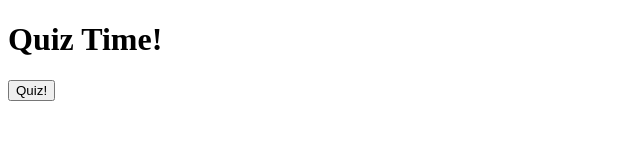
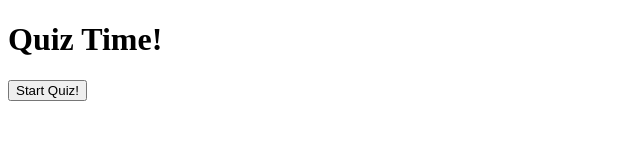
Before and after one commit to aidanrich/quizgame, a plain HTML site: page index.html in a window 1280 px wide. Shown: the full height of the page, 0-640 px from the left. Drawn offline with Linux system fonts and the light colour scheme.

Commit message:
The button is only coded in js now

```diff
--- a/assets/js/script.js
+++ b/assets/js/script.js
@@ -14,14 +14,16 @@
 // THEN I can save my initials and my score
 var startGame = document.querySelector(".question");
 var startButton = document.querySelector(".startbutton");
-
+var startButton2 = document.createElement("input");
 
 function quizGame() {
     // Need a starting page with start button
 
     startGame.textContent = "Quiz Time!"
+    startButton.appendChild(startButton2)
+    startButton2.setAttribute("type", "button")
+    startButton2.setAttribute("value", "Start Quiz!")
 
-    startButton.setAttribute("type", "button", "value", "Quiz")
     // add event listener to start game
     startButton.addEventListener("click", function () {
         // send message to start game?
--- a/index.html
+++ b/index.html
@@ -11,7 +11,7 @@
     <!-- <div><h1>Coding Quiz!</h1></div> -->
         <!-- <input type="button" class="start-button" value="Quiz!"> -->
     <h1 class="question"></h1>
-    <input class="startbutton" value="Quiz!">
+    <div class="startbutton" value="Quiz"></div>
 
     <script src="./assets/js/script.js"></script>
 </body>
```
